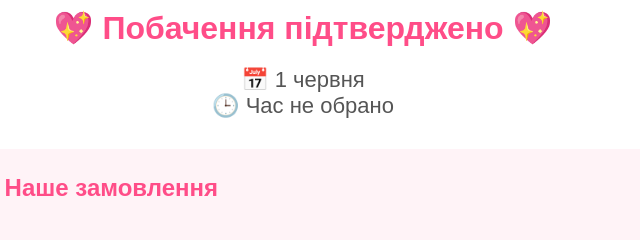
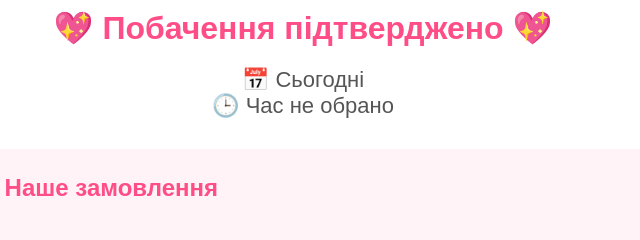
Before and after one commit to Egorfedko/lovemakdonalddd, a plain HTML site: page finish.html in a window 1280 px wide. Shown: the part 197-437 px from the top of the page, 337-977 px from the left. Drawn offline with Linux system fonts and the light colour scheme.

Commit message:
Update finish.html

```diff
--- a/finish.html
+++ b/finish.html
@@ -89,7 +89,7 @@ h1{
     <h1>💖 Побачення підтверджено 💖</h1>
 
     <div class="info">
-        📅 1 червня<br>
+        📅 Сьогодні<br>
         🕒 <span id="time"></span>
     </div>
 
```
